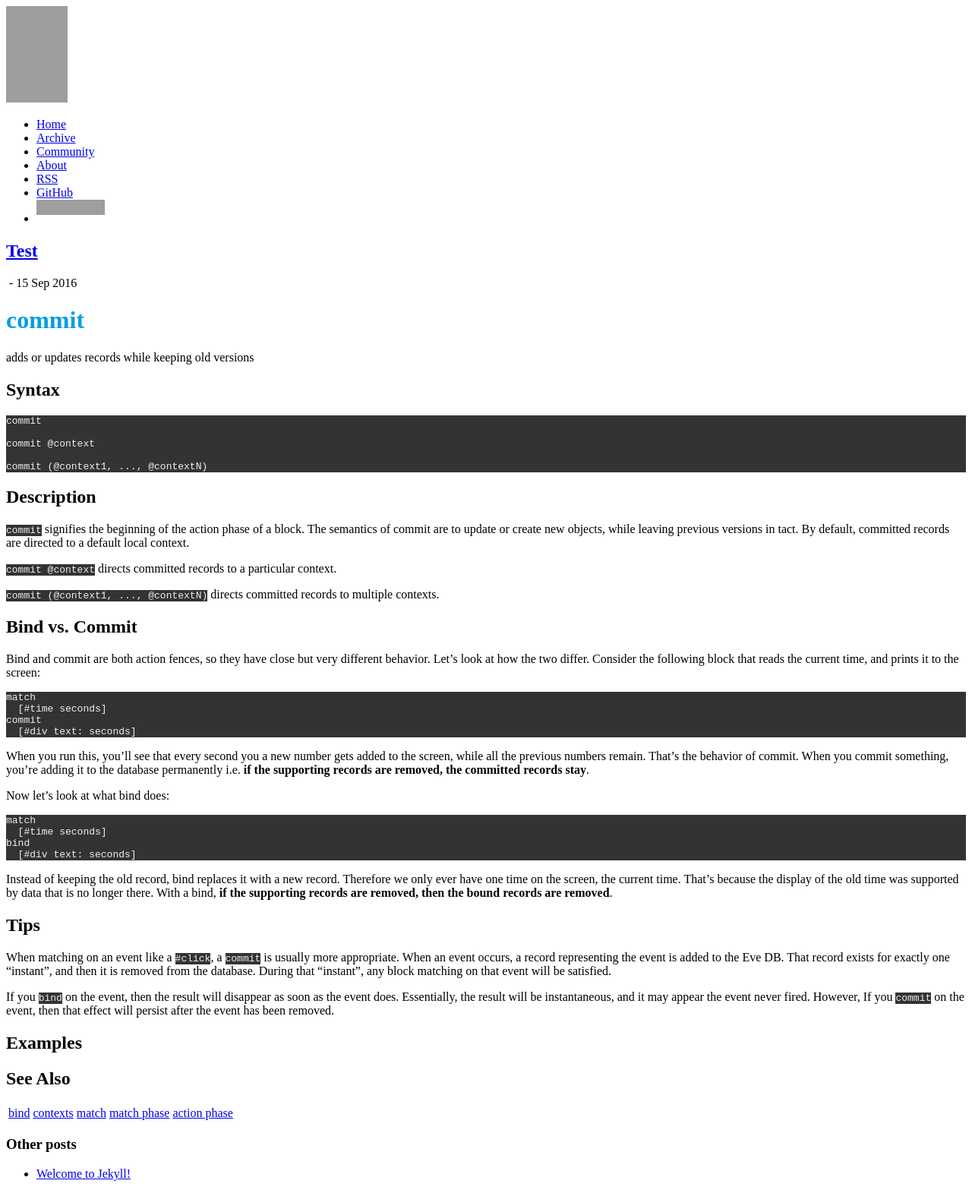
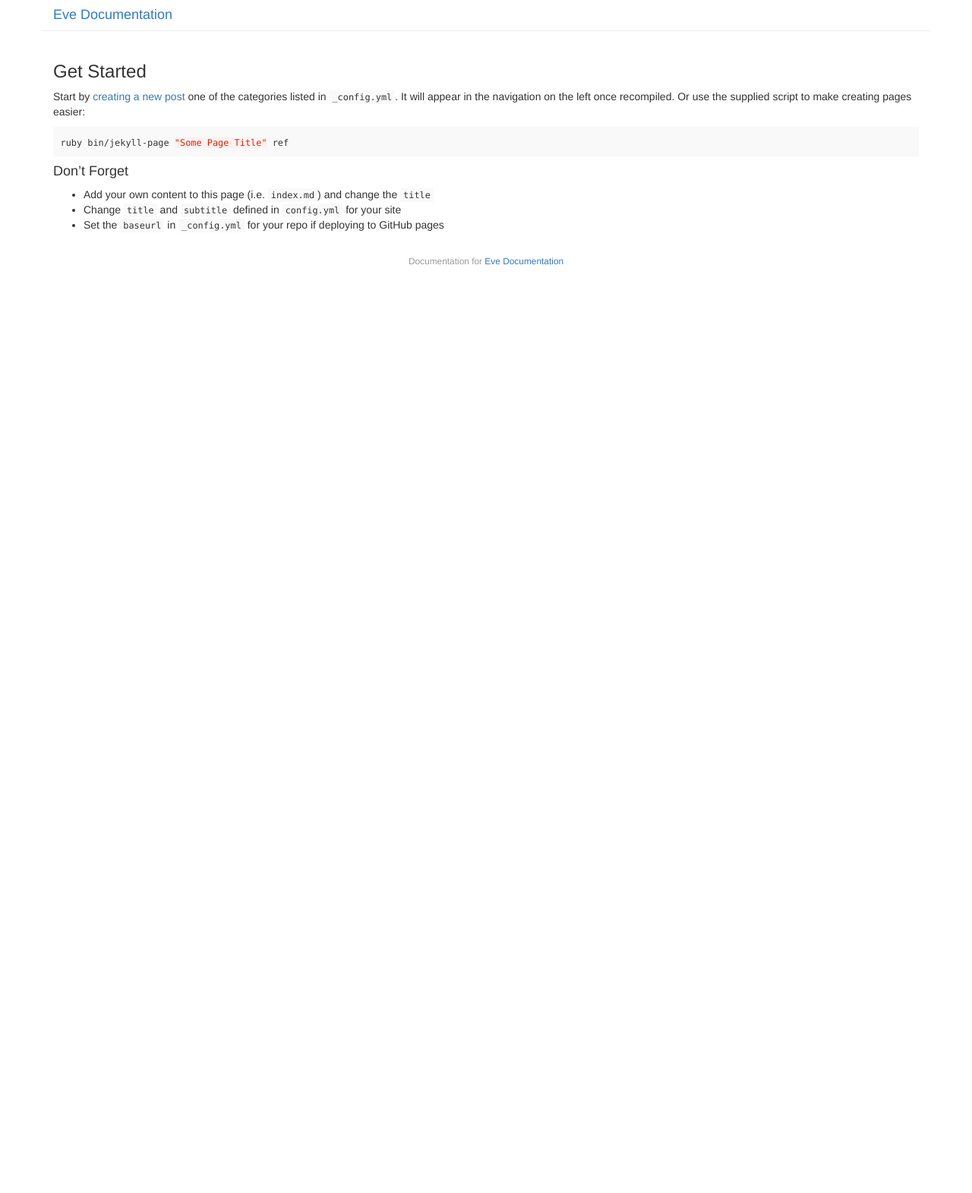
Before and after one commit to witheve/docs, a Jekyll site: the page built from index.md, in a window 1280 px wide. Shown: the whole page at 76% size. Built offline with Jekyll 4.4.1, drawn with Linux system fonts in a browser that asks for light colours; after the commit the page ends 900 px from its top, so only the background shows below that; grey boxes are pictures that could not be loaded.

Commit message:
try out documentation template

````diff
--- a/_config.yml
+++ b/_config.yml
@@ -19,6 +19,56 @@ description: Documentation for the Eve programming language
 baseurl: "/docs" # the subpath of your site, e.g. /blog
 url: "http://witheve.github.io" # the base hostname & protocol for your site
 
-# Build settings
+# if you wish to integrate disqus on pages set your shortname here
+disqus_shortname: ''
+
+# if you use google analytics, add your tracking id here
+google_analytics_id: ''
+
+# Enable/show navigation. There are there options:
+#   0 - always hide
+#   1 - always show
+#   2 - show only if posts are present
+navigation: 2
+
+# URL to source code, used in _includes/footer.html
+codeurl: 'https://github.com/bruth/jekyll-docs-template'
+
+# Default categories (in order) to appear in the navigation
+sections: [
+    ['doc', 'Documentation'],
+    ['tut', 'Tutorial'],
+    ['ref', 'Reference'],
+    ['dev', 'Developers'],
+    ['post', 'Posts']
+]
+
+# Keep as an empty string if served up at the root. If served up at a specific
+# path (e.g. on GitHub pages) leave off the trailing slash, e.g. /my-project
+baseurl: ''
+
+# Dates are not included in permalinks
+permalink: none
+
+# Syntax highlighting
+highlighter: rouge
+
+# Since these are pages, it doesn't really matter
+future: true
+
+# Exclude non-site files
+exclude: ['bin', 'README.md']
+
+# Use the kramdown Markdown renderer
 markdown: kramdown
-#theme: minima
+redcarpet:
+    extensions: [
+        'no_intra_emphasis',
+        'fenced_code_blocks',
+        'autolink',
+        'strikethrough',
+        'superscript',
+        'with_toc_data',
+        'tables',
+        'hardwrap'
+    ]
--- /dev/null
+++ b/_includes/footer.html
@@ -0,0 +1 @@
+Documentation for <a href="{% if site.codeurl %}{{ site.codeurl }}{% else %}{{ site.baseurl }}{% endif %}">{{ site.title }}</a>
--- /dev/null
+++ b/_includes/header.html
@@ -0,0 +1,3 @@
+<h4><a class="brand" href="{{ site.baseurl }}/">{{ site.title }}</a>
+    {% if site.subtitle %}<small>{{ site.subtitle }}</small>{% endif %}
+</h4>
--- a/_layouts/default.html
+++ b/_layouts/default.html
@@ -1,44 +1,116 @@
 <!DOCTYPE html>
 <html>
     <head>
-        <title>Incidental Complexity</title>
-                <meta name="viewport" content="width=device-width; initial-scale=1.0; maximum-scale=10.0; user-scalable=1;" />
-        <link rel="stylesheet" type="text/css" href="https://witheve.github.io/docs/css/blog.css" />
-        <link rel="stylesheet" type="text/css" href="https://witheve.github.io/docs/css/syntax.css" />
-        <link rel="icon" type="image/png" href="/images/icon.png">
-        <link rel="alternate" type="application/atom+xml" title="Incidental Complexity" href="/atom.xml" />
-        <link href='http://fonts.googleapis.com/css?family=Open+Sans:400italic,400,700' rel='stylesheet' type='text/css'>
-        <meta name="Description" content="Incidental Complexity is the development diary/blog of Eve">
+        <meta charset="utf-8">
+        <meta http-equiv="X-UA-Compatible" content="IE=edge,chrome=1">
+        <meta name="viewport" content="width=device-width">
+
+        <title>{{ site.title }}{% if page.title %} : {{ page.title }}{% endif %}</title>
+        <meta name="description" content="{{ site.subtitle }}">
+
+        <link href="https://maxcdn.bootstrapcdn.com/bootstrap/3.3.5/css/bootstrap.min.css" rel="stylesheet">
+        <link rel="stylesheet" href="{{ site.baseurl }}/css/syntax.css">
+        <link rel="stylesheet" href="{{ site.baseurl }}/css/main.css">
     </head>
     <body>
-        <div class="uberwrapper">
 
-            <header>
-                <a href="/index.html"><img class="logo" width="81" height="127" src="http://incidentalcomplexity.com/images/logo.png"/></a>
-                <ul class="nav">
-                    <li><a href="/index.html">Home</a></li>
-                    <li><a href="/archive">Archive</a></li>
-                    <li><a href="https://groups.google.com/forum/#!forum/eve-talk">Community</a></li>
-                    <li><a href="http://www.witheve.com">About</a></li>
-                    <li><a href="/atom.xml">RSS</a></li>
-                    <li><a href="https://github.com/witheve/Eve">GitHub</a></li>
-                    <li><iframe src="https://ghbtns.com/github-btn.html?user=witheve&repo=eve&type=star&count=true&size=large" frameborder="0" scrolling="0" width="160px" height="30px"></iframe></li>
-                </ul>
-            </header>
+        <div class="container">
+            <div class="row">
+                <div id="header" class="col-sm-12">
+                    {% include header.html %}
+                </div>
+            </div>
 
-                {{ content }}
+            <div class="row">
+                {% assign post_count = site.posts|size %}
+                {% if site.navigation != 0 and site.navigation == 1 or post_count > 0 %}
+                    <div id="navigation" class="col-sm-2">
+                        {% include navigation.html %}
+                    </div>
 
+                    <div id="content" class="col-sm-10">
+                        {{ content }}
+                    </div>
+                {% else %}
+                    <div id="content" class="col-sm-12">
+                        {{ content }}
+                    </div>
+                {% endif %}
             </div>
-            <script>
-                  (function(i,s,o,g,r,a,m){i['GoogleAnalyticsObject']=r;i[r]=i[r]||function(){
-                            (i[r].q=i[r].q||[]).push(arguments)},i[r].l=1*new Date();a=s.createElement(o),
-                          m=s.getElementsByTagName(o)[0];a.async=1;a.src=g;m.parentNode.insertBefore(a,m)
-                            })(window,document,'script','//www.google-analytics.com/analytics.js','ga');
 
-                              ga('create', 'UA-36105397-2', 'auto');
-                                ga('send', 'pageview');
+            {% if page.disqus == 1 %}
+            <div class="row">
+              {% if site.navigation == 1 or post_count > 0 %}
+                <div id="navigation" class="col-sm-2"></div>
+                <div id="disqus" class="col-sm-10">
+                    {% include disqus.html %}
+                </div>
+              {% else %}
+                <div id="disqus" class="col-sm-12">
+                    {% include disqus.html %}
+                </div>
+              {% endif %}
+            </div>
+            {% endif %}
 
-                            </script>
-        </body>
-    </head>
+            <div class="row">
+                <div id="footer" class="col-sm-12">
+                    {% include footer.html %}
+                </div>
+            </div>
+        </div>
+
+        <script>
+            function orderNav() {
+                var list,
+                    section,
+                    header,
+                    sections = [],
+                    lists = {},
+                    headers = {};
+
+                var navUl = document.querySelectorAll('#navigation ul')[0],
+                    navLis = document.querySelectorAll('#navigation ul li');
+
+                if (!navUl) return;
+
+                for (var i = 0; i < navLis.length; i++) {
+                    var order, li = navLis[i];
+
+                    if (li.classList.contains('nav-header')) {
+                        section = li.textContent || li.innerText;
+                        sections.push(section);
+                        headers[section] = li;
+                        continue;
+                    }
+
+                    if (!lists[section]) {
+                        lists[section] = [];
+                    }
+
+                    order = parseFloat(li.getAttribute('data-order'))
+                    lists[section].push([order, li]);
+                }
+
+                for (var i = 0; i < sections.length; i++) {
+                    section = sections[i];
+                    list = lists[section].sort(function(a, b) {
+                        return a[0] - b[0];
+                    });
+
+                    if (header = headers[section]) {
+                        navUl.appendChild(header);
+                    }
+                    for (var j = 0; j < list.length; j++) {
+                        navUl.appendChild(list[j][1]);
+                    }
+                }
+            }
+
+            if (document.querySelectorAll) orderNav();
+        </script>
+        {% if site.google_analytics_id != "" %}
+        {% include google_analytics.html %}
+        {% endif %}
+    </body>
 </html>
--- a/_posts/2016-09-14-welcome-to-jekyll.markdown
+++ /dev/null
@@ -1,26 +0,0 @@
----
-layout: post
-title:  "Welcome to Jekyll!"
-date:   2016-09-14 12:32:58 -0700
-categories: jekyll update
----
-
-You’ll find this post in your `_posts` directory. Go ahead and edit it and re-build the site to see your changes. You can rebuild the site in many different ways, but the most common way is to run `jekyll serve`, which launches a web server and auto-regenerates your site when a file is updated.
-
-To add new posts, simply add a file in the `_posts` directory that follows the convention `YYYY-MM-DD-name-of-post.ext` and includes the necessary front matter. Take a look at the source for this post to get an idea about how it works.
-
-Jekyll also offers powerful support for code snippets:
-
-{% highlight ruby %}
-def print_hi(name)
-  puts "Hi, #{name}"
-end
-print_hi('Tom')
-#=> prints 'Hi, Tom' to STDOUT.
-{% endhighlight %}
-
-Check out the [Jekyll docs][jekyll-docs] for more info on how to get the most out of Jekyll. File all bugs/feature requests at [Jekyll’s GitHub repo][jekyll-gh]. If you have questions, you can ask them on [Jekyll Talk][jekyll-talk].
-
-[jekyll-docs]: http://jekyllrb.com/docs/home
-[jekyll-gh]:   https://github.com/jekyll/jekyll
-[jekyll-talk]: https://talk.jekyllrb.com/
--- a/_posts/2016-09-15-test.md
+++ /dev/null
@@ -1,63 +0,0 @@
----
----
-
-# commit
-
-adds or updates records while keeping old versions
-
-## Syntax
-
-```
-commit
-
-commit @context
-
-commit (@context1, ..., @contextN)
-```
-
-## Description
-
-`commit` signifies the beginning of the action phase of a block. The semantics of commit are to update or create new objects, while leaving previous versions in tact. By default, committed records are directed to a default local context.
-
-`commit @context` directs committed records to a particular context.
-
-`commit (@context1, ..., @contextN)` directs committed records to multiple contexts.
-
-## Bind vs. Commit
-
-Bind and commit are both action fences, so they have close but very different behavior. Let's look at how the two differ. Consider the following block that reads the current time, and prints it to the screen:
-
-```
-match
-  [#time seconds]
-commit
-  [#div text: seconds]
-```
-
-When you run this, you'll see that every second you a new number gets added to the screen, while all the previous numbers remain. That's the behavior of commit. When you commit something, you're adding it to the database permanently i.e. **if the supporting records are removed, the committed records stay**.
-
-Now let's look at what bind does:
-
-```
-match
-  [#time seconds]
-bind
-  [#div text: seconds]
-```
-
-Instead of keeping the old record, bind replaces it with a new record. Therefore we only ever have one time on the screen, the current time. That's because the display of the old time was supported by data that is no longer there. With a bind, **if the supporting records are removed, then the bound records are removed**.
-
-## Tips
-
-When matching on an event like a `#click`, a `commit` is usually more appropriate. When an event occurs, a record representing the event is added to the Eve DB. That record exists for exactly one "instant", and then it is removed from the database. During that "instant", any block matching on that event will be satisfied.
-
-If you `bind` on the event, then the result will disappear as soon as the event does. Essentially, the result will be instantaneous, and it may appear the event never fired. However, If you `commit` on the event, then that effect will persist after the event has been removed.
-
-## Examples
-
-```
-```
-
-## See Also
-
-[bind](bind.md) | [contexts](context.md) | [match](match.md) | [match phase](match-phase.md) | [action phase](action-phase.md)
--- a/css/blog.css
+++ /dev/null
@@ -1,3 +0,0 @@
-h1 { color: rgb(0,158,224); }
-code { color: #EFEFEF; background-color: #333; }
-.highlight { color: #EFEFEF; background-color: #333; }
--- /dev/null
+++ b/css/main.css
@@ -0,0 +1,94 @@
+body {
+    font-weight: 400;
+    text-shadow: 0 1px 1px rgba(255, 255, 255, 0.7);
+}
+
+pre, code, pre code {
+    border: none;
+    border-radius: 0;
+    background-color: #f9f9f9;
+    font-size: 0.85em;
+}
+
+.highlight {
+    background-color: #f9f9f9;
+}
+
+pre {
+    font-size: 1em;
+}
+
+code {
+    color: inherit;
+}
+
+#header {
+    border-bottom: 1px solid #eee;
+    margin-bottom: 20px;
+}
+
+#header a:hover {
+    text-decoration: none;
+}
+
+#footer {
+    margin: 20px 0;
+    font-size: 0.85em;
+    color: #999;
+    text-align: center;
+}
+
+#content > .page-header:first-child {
+    margin-top: 0;
+}
+
+#content > .page-header:first-child h2 {
+    margin-top: 0;
+}
+
+
+#navigation {
+    font-size: 0.9em;
+}
+
+#navigation li a {
+    padding-left: 10px;
+    padding-right: 10px;
+}
+
+#navigation .nav-header {
+    padding-left: 0;
+    padding-right: 0;
+}
+
+body.rtl {
+	direction: rtl;
+}
+
+body.rtl #header .brand {
+	float: right;
+    margin-left: 5px;
+}
+body.rtl .row-fluid [class*="span"] {
+	float: right !important;
+	margin-left: 0;
+	margin-right: 2.564102564102564%;
+}
+body.rtl .row-fluid [class*="span"]:first-child {
+	margin-right: 0;
+}
+
+body.rtl ul, body.rtl ol {
+    margin: 0 25px 10px 0;
+}
+
+table {
+  margin-bottom: 1rem;
+  border: 1px solid #e5e5e5;
+  border-collapse: collapse;
+}
+
+td, th {
+  padding: .25rem .5rem;
+  border: 1px solid #e5e5e5;
+}
--- a/css/syntax.css
+++ b/css/syntax.css
@@ -1,72 +1,61 @@
-.highlight .c { color:#336666; font-style:normal; } /* Comment */
-.highlight .cm { color:#336666; font-style:normal; } /* Comment.Multiline */
-.highlight .cp { color:#336666; font-style:normal; } /* Comment.Preproc */
-.highlight .cs { color:#336666; font-style:normal; } /* Comment.Special */
-
-.highlight .kc { color:#0000aa; } /* Keyword.Constant */
-.highlight .kd { color:#cd950c; } /* Keyword.Declaration */
-.highlight .kp { color:#0000aa; } /* Keyword.Pseudo */
-.highlight .kr { color:#0000aa; } /* Keyword.Reserved */
-.highlight .kt { color:#0000aa; } /* Keyword.Type */
-
-.highlight .gd { color: #c2c2c2; background-color: #ffdddd } /* Generic.Deleted */
-.highlight .gd .x { color: #c2c2c2; background-color: #ffaaaa } /* Generic.Deleted.Specific */
-.highlight .ge { color: #c2c2c2; font-style: italic } /* Generic.Emph */
+.highlight .hll { background-color: #ffffcc }
+.highlight  { background: #ffffff; }
+.highlight .c { color: #888888 } /* Comment */
+.highlight .err { color: #a61717; background-color: #e3d2d2 } /* Error */
+.highlight .k { color: #008800; font-weight: bold } /* Keyword */
+.highlight .cm { color: #888888 } /* Comment.Multiline */
+.highlight .cp { color: #cc0000; font-weight: bold } /* Comment.Preproc */
+.highlight .c1 { color: #888888 } /* Comment.Single */
+.highlight .cs { color: #cc0000; font-weight: bold; background-color: #fff0f0 } /* Comment.Special */
+.highlight .gd { color: #000000; background-color: #ffdddd } /* Generic.Deleted */
+.highlight .ge { font-style: italic } /* Generic.Emph */
 .highlight .gr { color: #aa0000 } /* Generic.Error */
-.highlight .gh { color: #999999 } /* Generic.Heading */
-.highlight .gi { color: #c2c2c2; background-color: #ddffdd } /* Generic.Inserted */
-.highlight .gi .x { color: #c2c2c2; background-color: #aaffaa } /* Generic.Inserted.Specific */
+.highlight .gh { color: #333333 } /* Generic.Heading */
+.highlight .gi { color: #000000; background-color: #ddffdd } /* Generic.Inserted */
 .highlight .go { color: #888888 } /* Generic.Output */
 .highlight .gp { color: #555555 } /* Generic.Prompt */
 .highlight .gs { font-weight: bold } /* Generic.Strong */
-.highlight .gu { color: #aaaaaa } /* Generic.Subheading */
+.highlight .gu { color: #666666 } /* Generic.Subheading */
 .highlight .gt { color: #aa0000 } /* Generic.Traceback */
-
-.highlight .m { color: #008080; } /* Literal.Number */
-.highlight .mf { color: #008080; } /* Literal.Number.Float */
-.highlight .mh { color: #008080; } /* Literal.Number.Hex */
-.highlight .mo { color: #008080; } /* Literal.Number.Oct */
-.highlight .il { color: #008080; } /* Literal.Number.Integer.Long */
-
-.highlight .sb { color: #008080 } /* Literal.String.Backtick */
-.highlight .sc { color: #008080 } /* Literal.String.Char */
-.highlight .sd { color: #008080 } /* Literal.String.Doc */
-.highlight .s2 { color: #008080 } /* Literal.String.Double */
-.highlight .se { color: #008080 } /* Literal.String.Escape */
-.highlight .sh { color: #008080 } /* Literal.String.Heredoc */
-.highlight .si { color: #008080 } /* Literal.String.Interpol */
-.highlight .sx { color: #008080 } /* Literal.String.Other */
-.highlight .sr { color: #008080 } /* Literal.String.Regex */
-.highlight .s1 { color: #008080 } /* Literal.String.Single */
-
-.highlight .na { color: #008080 } /* Name.Attribute */
-.highlight .nc { color: #445588; font-weight: bold } /* Name.Class */
-.highlight .no { color: #d1d9e1 !important; } /* Name.Constant */
-
-.highlight .ni { color: #800080 } /* Name.Entity */
-.highlight .ne { color: #990000; font-weight: bold } /* Name.Exception */
-.highlight .nn { color: #555555 } /* Name.Namespace */
-.highlight .nt { color: #000080 } /* Name.Tag */
-.highlight .bp { color: #999999 } /* Name.Builtin.Pseudo */
-.highlight .vc { color: #008080 } /* Name.Variable.Class */
-.highlight .vg { color: #008080 } /* Name.Variable.Global */
-.highlight .vi { color: #008080 } /* Name.Variable.Instance */
-
-
-.highlight .ow { color:#444; font-weight: bold; } /* Operator.Word */
-
-.highlight .w { color: #555 } /* Text.Whitespace */
-
-
-
-.highlight .ss { color: #a5f !important; } /* CHRIS: symbols Literal.String.Symbol */
-.highlight .c1 { color:#999 !important; font-style:normal; } /* Comment.Single */
-.highlight .mi { color: #29b; } /* CHRIS: Literal.Number.Integer */
-.highlight .s { color: #29b !important; } /* CHRIS: Literal.String */
-.highlight .nb { color:#07d !important } /* CHRIS: clojure funcs */
-.highlight .nf { color: #07d !important; font-weight:normal !important; } /* CHRIS: function names */
-.highlight .nv { color: #555 !important; } /* CHRIS: clojure vars */
-.highlight .kd { color: #07d !important; } /* CHRIS: clojure vars */
-.highlight .o { color:#777 !important; } /* CHRIS: . and # */
-.highlight .p { color:#777; } /* paren */
-.highlight .k { color:#07d !important; } /* CHRIS: clojure special forms */
+.highlight .kc { color: #008800; font-weight: bold } /* Keyword.Constant */
+.highlight .kd { color: #008800; font-weight: bold } /* Keyword.Declaration */
+.highlight .kn { color: #008800; font-weight: bold } /* Keyword.Namespace */
+.highlight .kp { color: #008800 } /* Keyword.Pseudo */
+.highlight .kr { color: #008800; font-weight: bold } /* Keyword.Reserved */
+.highlight .kt { color: #888888; font-weight: bold } /* Keyword.Type */
+.highlight .m { color: #0000DD; font-weight: bold } /* Literal.Number */
+.highlight .s { color: #dd2200; background-color: #fff0f0 } /* Literal.String */
+.highlight .na { color: #336699 } /* Name.Attribute */
+.highlight .nb { color: #003388 } /* Name.Builtin */
+.highlight .nc { color: #bb0066; font-weight: bold } /* Name.Class */
+.highlight .no { color: #003366; font-weight: bold } /* Name.Constant */
+.highlight .nd { color: #555555 } /* Name.Decorator */
+.highlight .ne { color: #bb0066; font-weight: bold } /* Name.Exception */
+.highlight .nf { color: #0066bb; font-weight: bold } /* Name.Function */
+.highlight .nl { color: #336699; font-style: italic } /* Name.Label */
+.highlight .nn { color: #bb0066; font-weight: bold } /* Name.Namespace */
+.highlight .py { color: #336699; font-weight: bold } /* Name.Property */
+.highlight .nt { color: #bb0066; font-weight: bold } /* Name.Tag */
+.highlight .nv { color: #336699 } /* Name.Variable */
+.highlight .ow { color: #008800 } /* Operator.Word */
+.highlight .w { color: #bbbbbb } /* Text.Whitespace */
+.highlight .mf { color: #0000DD; font-weight: bold } /* Literal.Number.Float */
+.highlight .mh { color: #0000DD; font-weight: bold } /* Literal.Number.Hex */
+.highlight .mi { color: #0000DD; font-weight: bold } /* Literal.Number.Integer */
+.highlight .mo { color: #0000DD; font-weight: bold } /* Literal.Number.Oct */
+.highlight .sb { color: #dd2200; background-color: #fff0f0 } /* Literal.String.Backtick */
+.highlight .sc { color: #dd2200; background-color: #fff0f0 } /* Literal.String.Char */
+.highlight .sd { color: #dd2200; background-color: #fff0f0 } /* Literal.String.Doc */
+.highlight .s2 { color: #dd2200; background-color: #fff0f0 } /* Literal.String.Double */
+.highlight .se { color: #0044dd; background-color: #fff0f0 } /* Literal.String.Escape */
+.highlight .sh { color: #dd2200; background-color: #fff0f0 } /* Literal.String.Heredoc */
+.highlight .si { color: #3333bb; background-color: #fff0f0 } /* Literal.String.Interpol */
+.highlight .sx { color: #22bb22; background-color: #f0fff0 } /* Literal.String.Other */
+.highlight .sr { color: #008800; background-color: #fff0ff } /* Literal.String.Regex */
+.highlight .s1 { color: #dd2200; background-color: #fff0f0 } /* Literal.String.Single */
+.highlight .ss { color: #aa6600; background-color: #fff0f0 } /* Literal.String.Symbol */
+.highlight .bp { color: #003388 } /* Name.Builtin.Pseudo */
+.highlight .vc { color: #336699 } /* Name.Variable.Class */
+.highlight .vg { color: #dd7700 } /* Name.Variable.Global */
+.highlight .vi { color: #3333bb } /* Name.Variable.Instance */
+.highlight .il { color: #0000DD; font-weight: bold } /* Literal.Number.Integer.Long */
--- a/index.html
+++ /dev/null
@@ -1,26 +0,0 @@
----
-layout: default
-title: Eve Documentation
----
-
-<div id="blogposts">
-    {% for post in site.posts limit: 1 %}
-    <div class="post" id="{{post.link}}">
-        <h2><a href="{{post.url}}" class="title">{{post.title}}</a></h2>
-        <p class="date">{{post.author}}&nbsp;-&nbsp;{{post.date | date_to_string }}</p>
-        {{ post.content }}
-
-    </div>
-    {% endfor %}
-
-    {% if site.posts.size > 1 %}
-    <div id="related">
-        <h3>Other posts</h3>
-        <ul class="posts">
-            {% for post in site.posts offset: 1 limit: 4 %}
-            <li><a href="{{ post.url }}"><span>{{ post.title }}</span></a></li>
-            {% endfor %}
-        </ul>
-    </div>
-    {% endif %}
-</div>
--- /dev/null
+++ b/index.md
@@ -0,0 +1,18 @@
+---
+layout: default
+title: "Jekyll Docs Template"
+---
+
+### Get Started
+
+Start by [creating a new post](http://jekyllrb.com/docs/posts/) one of the categories listed in `_config.yml`. It will appear in the navigation on the left once recompiled. Or use the supplied script to make creating pages easier:
+
+```bash
+ruby bin/jekyll-page "Some Page Title" ref
+```
+
+#### Don't Forget
+
+- Add your own content to this page (i.e. `index.md`) and change the `title`
+- Change `title` and `subtitle` defined in `config.yml` for your site
+- Set the `baseurl` in `_config.yml` for your repo if deploying to GitHub pages
````
Also changed, not shown: _includes/disqus.html (added, +13 -0 lines), _includes/google_analytics.html (added, +9 -0 lines), _includes/navigation.html (added, +16 -0 lines), _layouts/page.html (added, +11 -0 lines), _layouts/post.html (deleted, +0 -22 lines), css/reset.css (deleted, +0 -54 lines), 1 other file.
